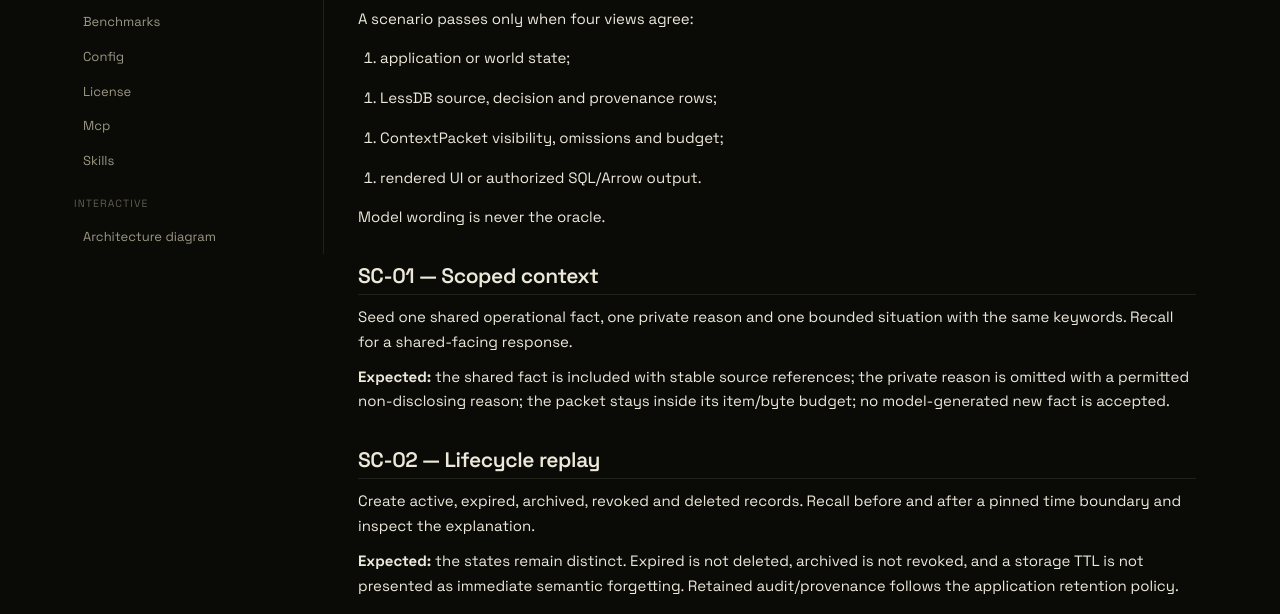
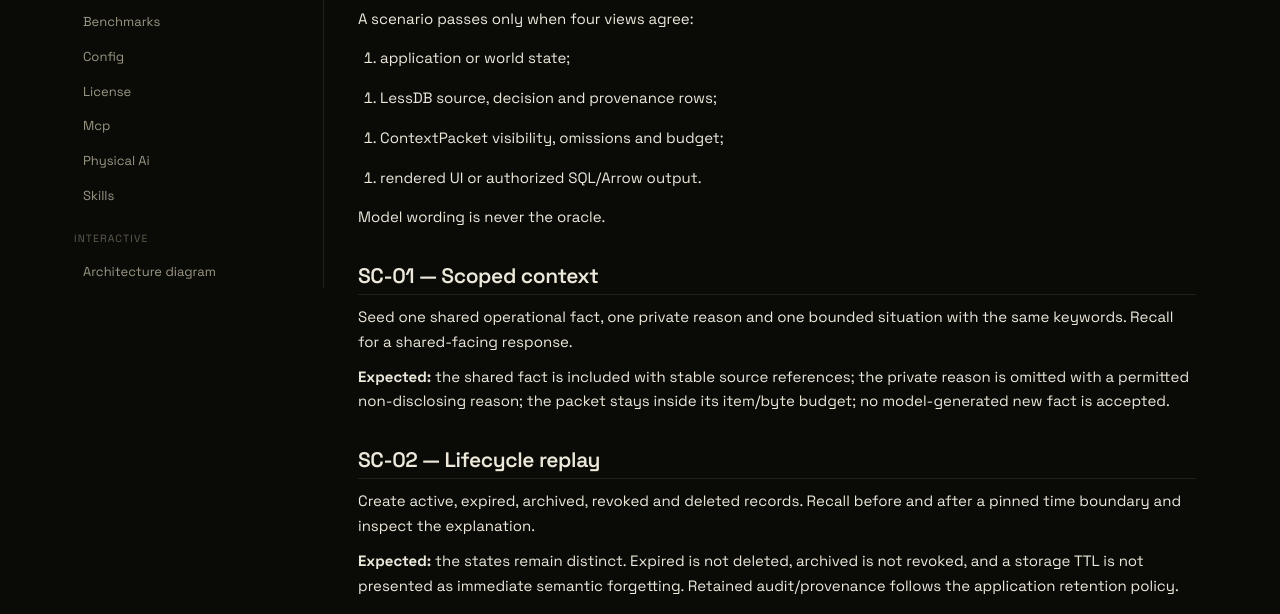
Before and after one commit to maruthiprithivi/lessdb, a plain HTML site: page website/docs/agent-scenarios.html in a window 1280 px wide. Shown: the part 186-800 px from the top of the page. Drawn offline with Linux system fonts and the light colour scheme.

Commit message:
Include physical AI in documentation navigation

```diff
--- a/website/docs/agent-scenarios.html
+++ b/website/docs/agent-scenarios.html
@@ -29,6 +29,7 @@
 <a href='config'>Config</a>
 <a href='license'>License</a>
 <a href='mcp'>Mcp</a>
+<a href='physical-ai'>Physical Ai</a>
 <a href='skills'>Skills</a>
 <div class="side-group">Interactive</div>
 <a href='architecture-interactive'>Architecture diagram</a></aside>
```
Also changed, not shown: website/docs/architecture.html (+1 -0 lines), website/docs/benchmarks.html (+1 -0 lines), website/docs/config.html (+1 -0 lines), website/docs/getting-started.html (+1 -0 lines), website/docs/license.html (+1 -0 lines), website/docs/mcp.html (+1 -0 lines), website/docs/skills.html (+1 -0 lines).
